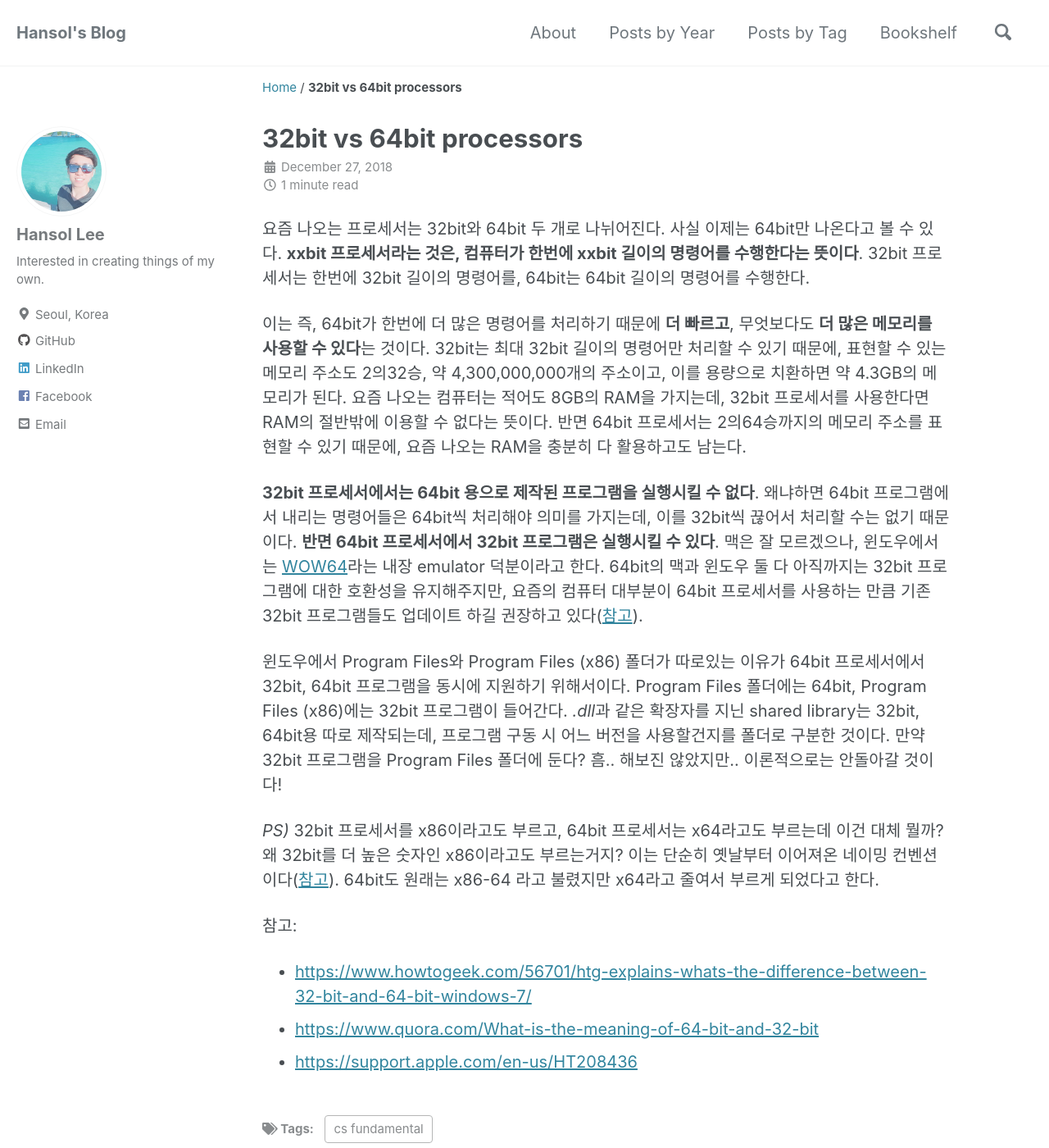
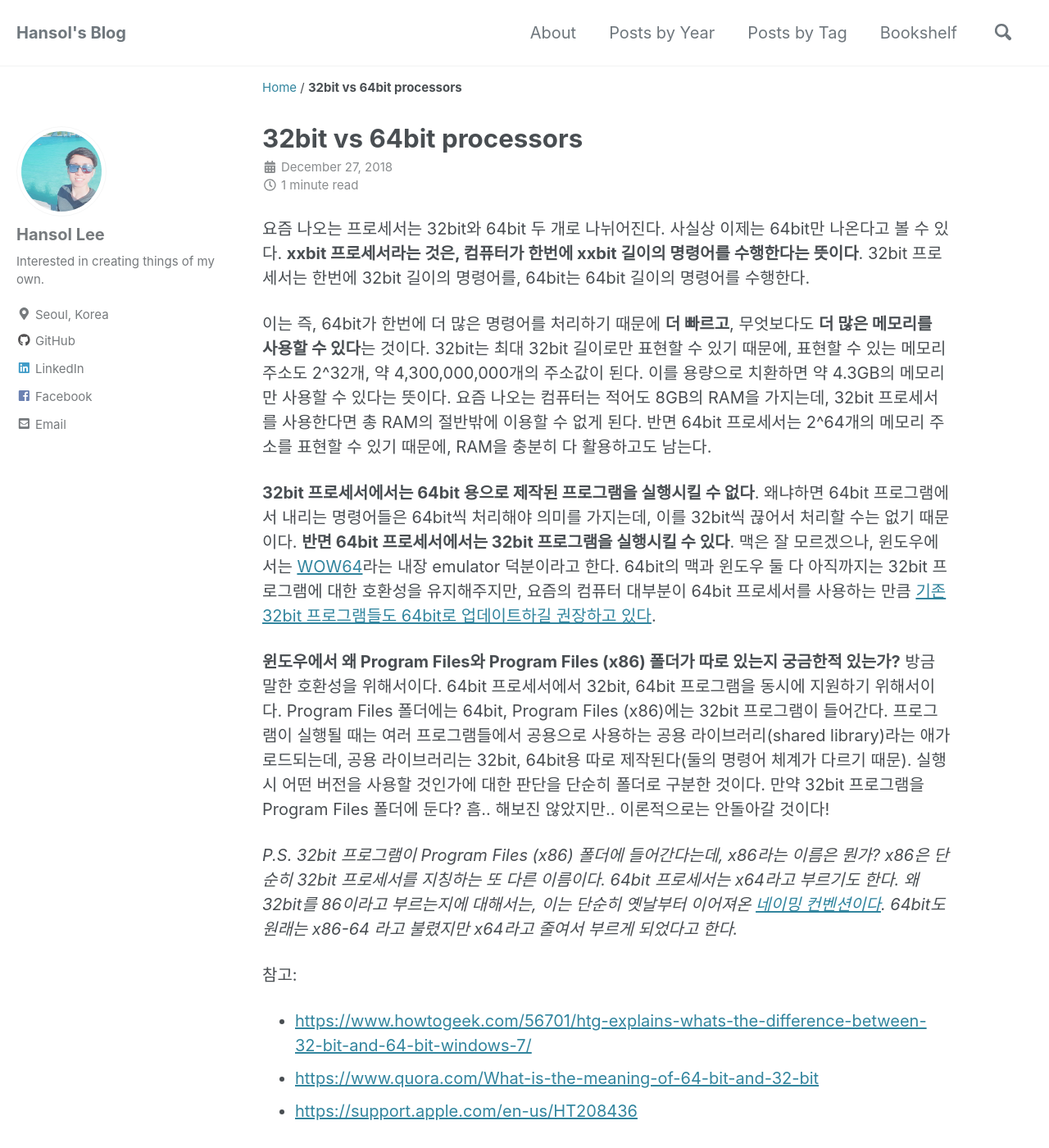
Before and after one commit to giantsol/giantsol.github.io, a Jekyll site: the page built from _posts/2018-12-27-32bit-vs-64bit-processor.md, in a window 1280 px wide and 1400 px high. Shown: the whole window at 82% size. Built offline with Jekyll 4.4.1, drawn with Linux system fonts in a browser that asks for light colours; cached includes are drawn as plain includes; nearby versions of some CDN libraries; comment, search, counter and statistics services are not loaded.

Commit message:
update 32bit 64bit processor

```diff
--- a/_posts/2018-12-27-32bit-vs-64bit-processor.md
+++ b/_posts/2018-12-27-32bit-vs-64bit-processor.md
@@ -4,15 +4,15 @@ tags:
   - cs fundamental
 ---
 
-요즘 나오는 프로세서는 32bit와 64bit 두 개로 나뉘어진다. 사실 이제는 64bit만 나온다고 볼 수 있다. **xxbit 프로세서라는 것은, 컴퓨터가 한번에 xxbit 길이의 명령어를 수행한다는 뜻이다**. 32bit 프로세서는 한번에 32bit 길이의 명령어를, 64bit는 64bit 길이의 명령어를 수행한다.
+요즘 나오는 프로세서는 32bit와 64bit 두 개로 나뉘어진다. 사실상 이제는 64bit만 나온다고 볼 수 있다. **xxbit 프로세서라는 것은, 컴퓨터가 한번에 xxbit 길이의 명령어를 수행한다는 뜻이다**. 32bit 프로세서는 한번에 32bit 길이의 명령어를, 64bit는 64bit 길이의 명령어를 수행한다.
 
-이는 즉, 64bit가 한번에 더 많은 명령어를 처리하기 때문에 **더 빠르고**, 무엇보다도 **더 많은 메모리를 사용할 수 있다**는 것이다. 32bit는 최대 32bit 길이의 명령어만 처리할 수 있기 때문에, 표현할 수 있는 메모리 주소도 2의32승, 약 4,300,000,000개의 주소이고, 이를 용량으로 치환하면 약 4.3GB의 메모리가 된다. 요즘 나오는 컴퓨터는 적어도 8GB의 RAM을 가지는데, 32bit 프로세서를 사용한다면 RAM의 절반밖에 이용할 수 없다는 뜻이다. 반면 64bit 프로세서는 2의64승까지의 메모리 주소를 표현할 수 있기 때문에, 요즘 나오는 RAM을 충분히 다 활용하고도 남는다.
+이는 즉, 64bit가 한번에 더 많은 명령어를 처리하기 때문에 **더 빠르고**, 무엇보다도 **더 많은 메모리를 사용할 수 있다**는 것이다. 32bit는 최대 32bit 길이로만 표현할 수 있기 때문에, 표현할 수 있는 메모리 주소도 2^32개, 약 4,300,000,000개의 주소값이 된다. 이를 용량으로 치환하면 약 4.3GB의 메모리만 사용할 수 있다는 뜻이다. 요즘 나오는 컴퓨터는 적어도 8GB의 RAM을 가지는데, 32bit 프로세서를 사용한다면 총 RAM의 절반밖에 이용할 수 없게 된다. 반면 64bit 프로세서는 2^64개의 메모리 주소를 표현할 수 있기 때문에, RAM을 충분히 다 활용하고도 남는다.
 
-**32bit 프로세서에서는 64bit 용으로 제작된 프로그램을 실행시킬 수 없다**. 왜냐하면 64bit 프로그램에서 내리는 명령어들은 64bit씩 처리해야 의미를 가지는데, 이를 32bit씩 끊어서 처리할 수는 없기 때문이다. **반면 64bit 프로세서에서 32bit 프로그램은 실행시킬 수 있다**. 맥은 잘 모르겠으나, 윈도우에서는 [WOW64](https://docs.microsoft.com/en-us/windows/desktop/winprog64/running-32-bit-applications)라는 내장 emulator 덕분이라고 한다. 64bit의 맥과 윈도우 둘 다 아직까지는 32bit 프로그램에 대한 호환성을 유지해주지만, 요즘의 컴퓨터 대부분이 64bit 프로세서를 사용하는 만큼 기존 32bit 프로그램들도 업데이트 하길 권장하고 있다([참고](https://support.apple.com/en-us/HT208436)).
+**32bit 프로세서에서는 64bit 용으로 제작된 프로그램을 실행시킬 수 없다**. 왜냐하면 64bit 프로그램에서 내리는 명령어들은 64bit씩 처리해야 의미를 가지는데, 이를 32bit씩 끊어서 처리할 수는 없기 때문이다. **반면 64bit 프로세서에서는 32bit 프로그램을 실행시킬 수 있다**. 맥은 잘 모르겠으나, 윈도우에서는 [WOW64](https://docs.microsoft.com/en-us/windows/desktop/winprog64/running-32-bit-applications)라는 내장 emulator 덕분이라고 한다. 64bit의 맥과 윈도우 둘 다 아직까지는 32bit 프로그램에 대한 호환성을 유지해주지만, 요즘의 컴퓨터 대부분이 64bit 프로세서를 사용하는 만큼 [기존 32bit 프로그램들도 64bit로 업데이트하길 권장하고 있다](https://support.apple.com/en-us/HT208436).
 
-윈도우에서 Program Files와 Program Files (x86) 폴더가 따로있는 이유가 64bit 프로세서에서 32bit, 64bit 프로그램을 동시에 지원하기 위해서이다. Program Files 폴더에는 64bit, Program Files (x86)에는 32bit 프로그램이 들어간다. *.dll*과 같은 확장자를 지닌 shared library는 32bit, 64bit용 따로 제작되는데, 프로그램 구동 시 어느 버전을 사용할건지를 폴더로 구분한 것이다. 만약 32bit 프로그램을 Program Files 폴더에 둔다? 흠.. 해보진 않았지만.. 이론적으로는 안돌아갈 것이다!
+**윈도우에서 왜 Program Files와 Program Files (x86) 폴더가 따로 있는지 궁금한적 있는가?** 방금 말한 호환성을 위해서이다. 64bit 프로세서에서 32bit, 64bit 프로그램을 동시에 지원하기 위해서이다. Program Files 폴더에는 64bit, Program Files (x86)에는 32bit 프로그램이 들어간다. 프로그램이 실행될 때는 여러 프로그램들에서 공용으로 사용하는 공용 라이브러리(shared library)라는 애가 로드되는데, 공용 라이브러리는 32bit, 64bit용 따로 제작된다(둘의 명령어 체계가 다르기 때문). 실행 시 어떤 버전을 사용할 것인가에 대한 판단을 단순히 폴더로 구분한 것이다. 만약 32bit 프로그램을 Program Files 폴더에 둔다? 흠.. 해보진 않았지만.. 이론적으로는 안돌아갈 것이다!
 
-*PS)* 32bit 프로세서를 x86이라고도 부르고, 64bit 프로세서는 x64라고도 부르는데 이건 대체 뭘까? 왜 32bit를 더 높은 숫자인 x86이라고도 부르는거지? 이는 단순히 옛날부터 이어져온 네이밍 컨벤션이다([참고](https://stackoverflow.com/questions/29974425/why-is-windows-32-bit-called-windows-x86-and-not-windows-x32)). 64bit도 원래는 x86-64 라고 불렸지만 x64라고 줄여서 부르게 되었다고 한다.
+*P.S. 32bit 프로그램이 Program Files (x86) 폴더에 들어간다는데, x86라는 이름은 뭔가? x86은 단순히 32bit 프로세서를 지칭하는 또 다른 이름이다. 64bit 프로세서는 x64라고 부르기도 한다. 왜 32bit를 86이라고 부르는지에 대해서는, 이는 단순히 옛날부터 이어져온 [네이밍 컨벤션이다](https://stackoverflow.com/questions/29974425/why-is-windows-32-bit-called-windows-x86-and-not-windows-x32). 64bit도 원래는 x86-64 라고 불렸지만 x64라고 줄여서 부르게 되었다고 한다.*
 
 참고:
 - [https://www.howtogeek.com/56701/htg-explains-whats-the-difference-between-32-bit-and-64-bit-windows-7/](https://www.howtogeek.com/56701/htg-explains-whats-the-difference-between-32-bit-and-64-bit-windows-7/)
```
